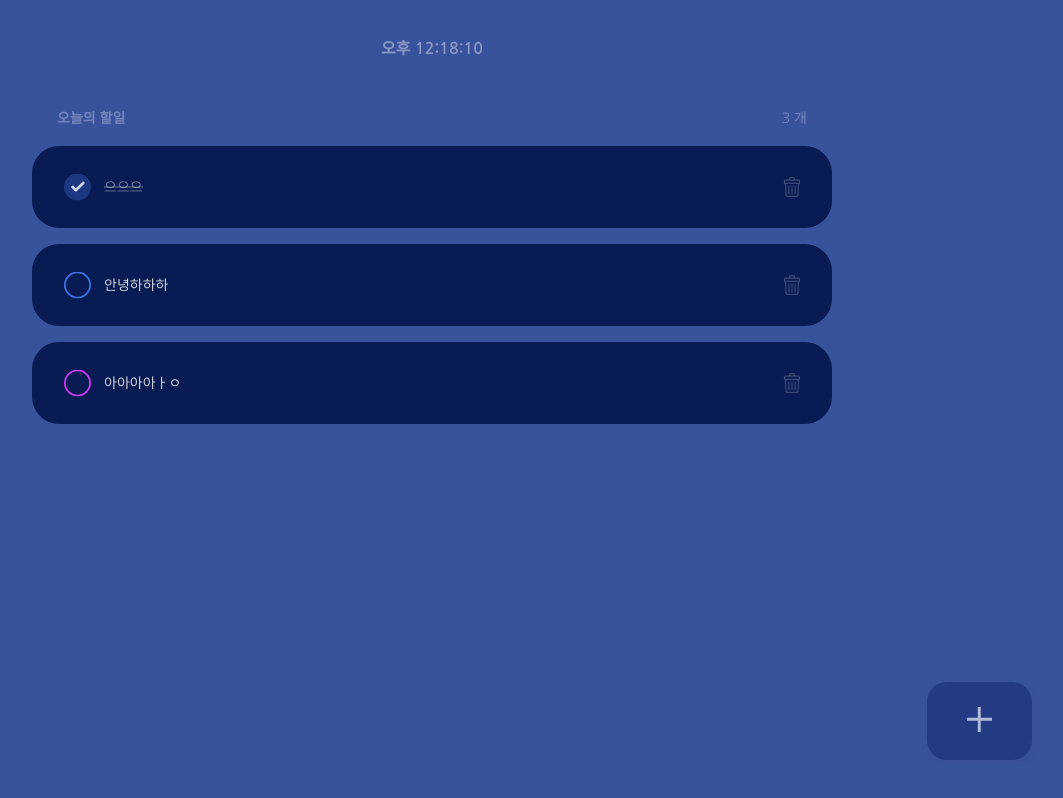
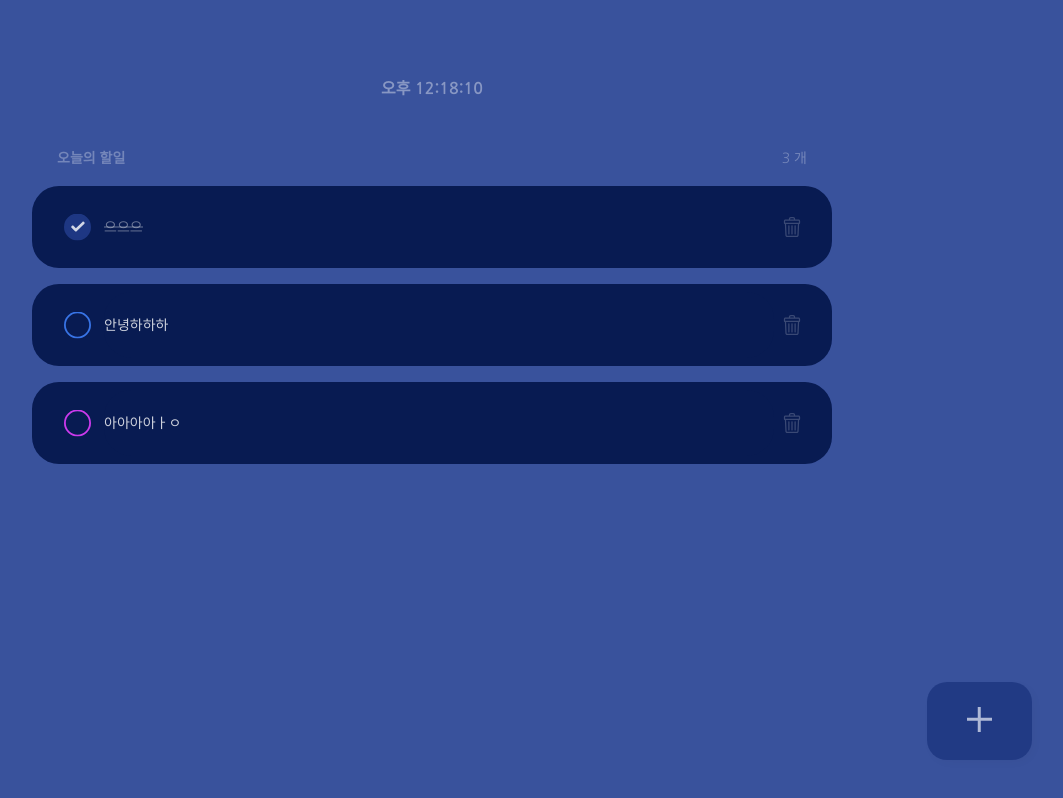
Before and after one commit to jellybrown/paywork-todolist-redux, a React (Create React App) app: page / in a window 1280 px wide. Shown: the whole page, without its empty margins (208-1271 px from the left). Built offline with nearby package versions, Linux system fonts and the light colour scheme.

Commit message:
Fix : modal 버그 수정
- height 넘치는 오류 수정
- 스크롤바 가리기 추가

```diff
--- a/src/pages/home/home.tsx
+++ b/src/pages/home/home.tsx
@@ -18,7 +18,7 @@ const Home = () => {
   }, [dispatch]);
 
   return (
-    <HomeWrapper>
+    <HomeWrapper opened={opened}>
       <Header>
         <span>{time}</span>
       </Header>
--- a/src/pages/home/index.style.ts
+++ b/src/pages/home/index.style.ts
@@ -1,11 +1,14 @@
 import styled from "styled-components";
 
-export const HomeWrapper = styled.section`
+export const HomeWrapper = styled.section<{ opened: boolean }>`
   display: flex;
   flex-direction: column;
   align-items: center;
   min-height: 100vh;
   position: relative;
+  height: ${({ opened }) => (opened ? "100vh" : "auto")};
+  overflow: ${({ opened }) => (opened ? "hidden" : "auto")};
+  padding: 40px;
 `;
 
 export const Header = styled.header`
@@ -26,7 +29,7 @@ export const AddButton = styled.button`
   border-radius: 20px;
   box-shadow: 3px 3px 10px rgba(0, 0, 0, 0.05);
   padding: 25px 40px;
-  position: absolute;
+  position: fixed;
   right: 40px;
   bottom: 40px;
   opacity: 0.6;
--- a/src/styles/globalStyles.ts
+++ b/src/styles/globalStyles.ts
@@ -10,6 +10,15 @@ const GlobalStyle = createGlobalStyle`
     font-size: 14px;
     background-color: #39529C;
     font-family: 'Nanum Gothic', sans-serif;
+  }
+
+  body {
+    -ms-overflow-style: none;
+    ::-webkit-scrollbar {
+      display: none;
+    }
+
+
   }
 
   * {
```
